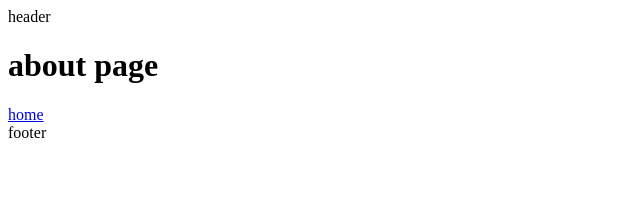
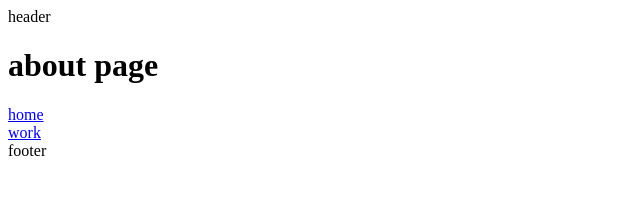
Before and after one commit to hisho/next-layouts-demo, a Next.js app: page /about in a window 1280 px wide. Shown: the top 214 px of the page, without its empty margins (0-640 px from the left). Built offline with nearby package versions, Linux system fonts and the light colour scheme.

Commit message:
✨ add work link

```diff
--- a/src/component/pages/About/About.page.tsx
+++ b/src/component/pages/About/About.page.tsx
@@ -4,7 +4,12 @@ export const AboutPage = () => (
   <>
     <h1>about page</h1>
     <div>
-      <Link href={'/'}>home</Link>
+      <div>
+        <Link href={'/'}>home</Link>
+      </div>
+      <div>
+        <Link href={'/work'}>work</Link>
+      </div>
     </div>
   </>
 )
```
Also changed, not shown: src/component/pages/Home/Home.page.tsx (+6 -1 lines).
